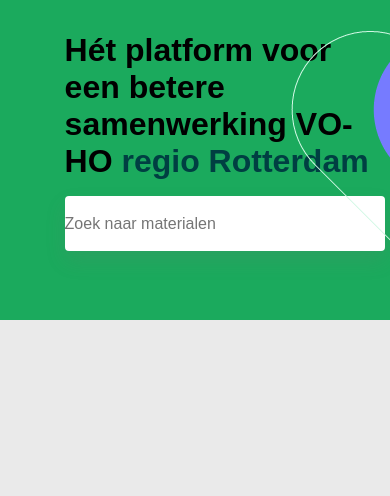
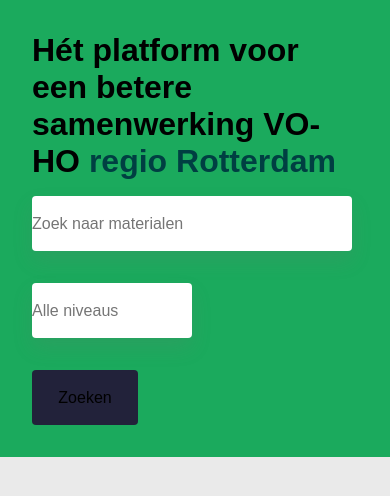
Before and after one commit to jaussems/press-play-assesment, a Next.js app: page / in a window 390 px wide. Shown: the top 496 px of the page. Built offline with nearby package versions, Linux system fonts and the light colour scheme; a web font is replaced by a local one.

Commit message:
displaying no image when resizing / mobile view

```diff
--- a/src/styles/Search.module.scss
+++ b/src/styles/Search.module.scss
@@ -34,4 +34,22 @@
     height: 25rem;
     align-self: center;
   }
+
+  @include responsive(533px) {
+    @include flex-column;
+    height: auto;
+    .header_and_inputs {
+      @include flex-column;
+      .inputs {
+        @include flex-column;
+        input {
+          width: min-content;
+        }
+      }
+    }
+
+    .image {
+      display: none;
+    }
+  }
 }
```
